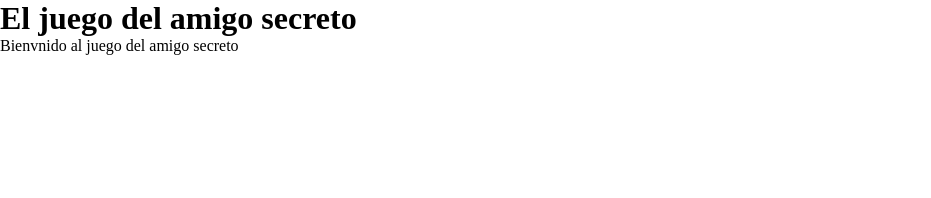
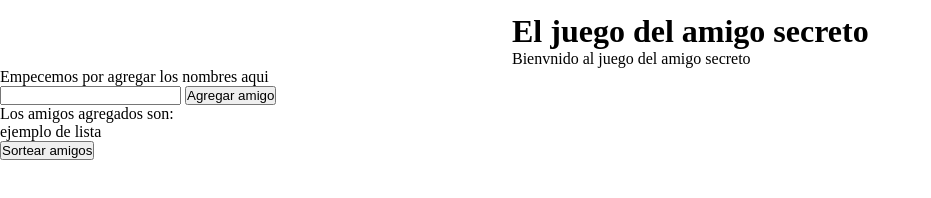
Before and after one commit to Sneyki01/Amigo-secreto, a plain HTML site: page index.html in a window 1280 px wide. Both pictures are taken after a click on the button "Entendido?". Shown: the whole page, without its empty margins (0-931 px from the left). Drawn offline with Linux system fonts and the light colour scheme.

Commit message:
se arregla error de onclick y se empieza a trabajar en CSS

```diff
--- a/app.js
+++ b/app.js
@@ -13,11 +13,9 @@
 
 function mostrarContenido () {
     let instrucciones = document.getElementById('Instrucciones');
-    if (instrucciones) {
         instrucciones.style.display='none';
-    } else {
-        console.error('Elemento Instrucciones no encontrado. ');
-    }
+    let contenido = document.getElementById('Seccion_Oculta');
+        contenido.classList.add('visible');
 }
 
 
--- a/index.html
+++ b/index.html
@@ -26,7 +26,7 @@
         <button onclick= mostrarContenido(); class="Boton__Entendido"
          id="Boton__Entendido">Entendido?</button>
     </section>
-     <section class="Seccion_Oculta">
+     <section id="Seccion_Oculta" class="Seccion_Oculta">
         <section class="Seccion__Boton__Agregar">
             <p class="Parrafo__Nombres">Empecemos por agregar los nombres aqui</p>
             <input class="Input__Nombres">
@@ -39,6 +39,6 @@
         </section>
     </section>
    </main>
-   <script src="app.js"></script>
+   <script src="app.js" defer></script>
 </body>
 </html>
--- a/style.css
+++ b/style.css
@@ -15,8 +15,19 @@
     box-sizing: border-box;
 }
 
+.Titutlo{
+    padding: 1% 0% 0% 40%;
+}
+
+
+
 .Seccion_Oculta{
     opacity: 0;
     visibility: hidden;
-    transition: opacity 1s ease-in-out, visibility 1s ease-in-out;
+    transition: opacity 2s ease-in-out, visibility 2s ease-in-out;
 }
+
+.visible{
+    opacity: 1;
+    visibility: visible;
+}
```
Also changed, not shown: 1 other file.
